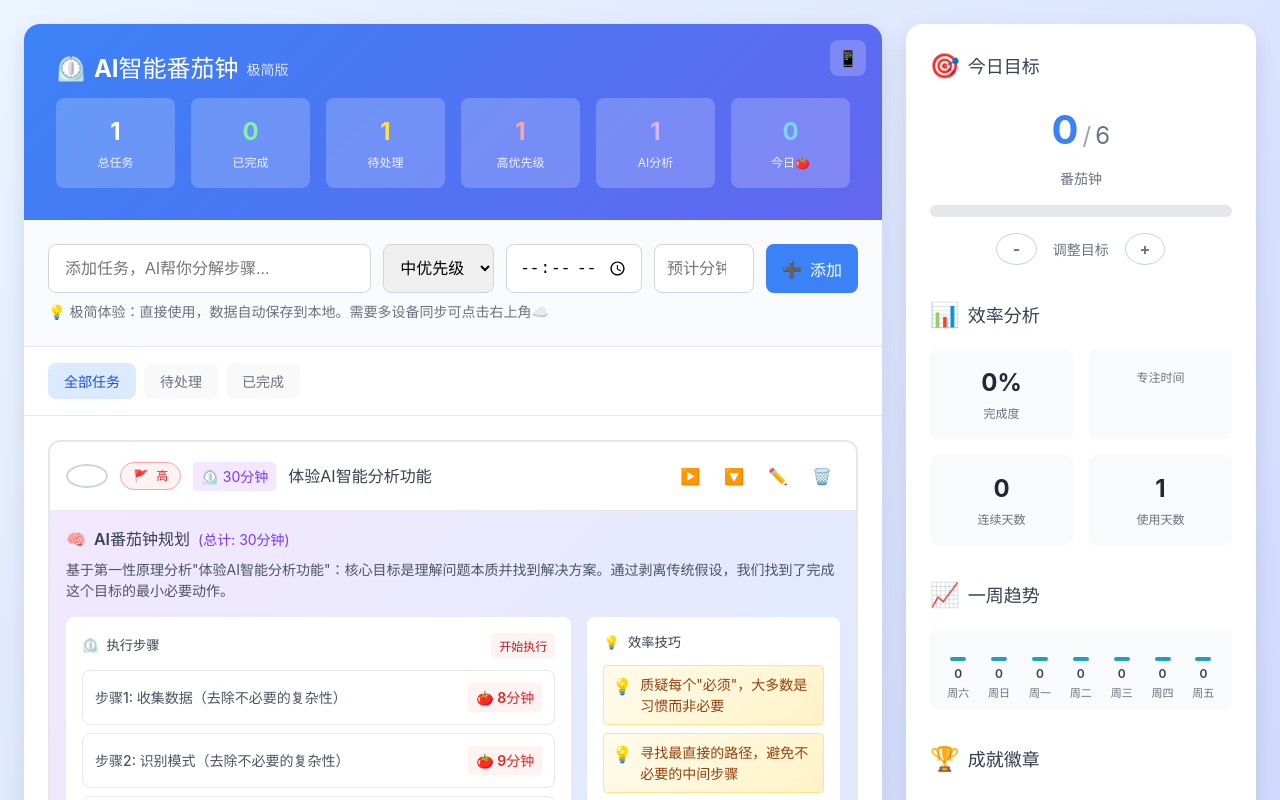
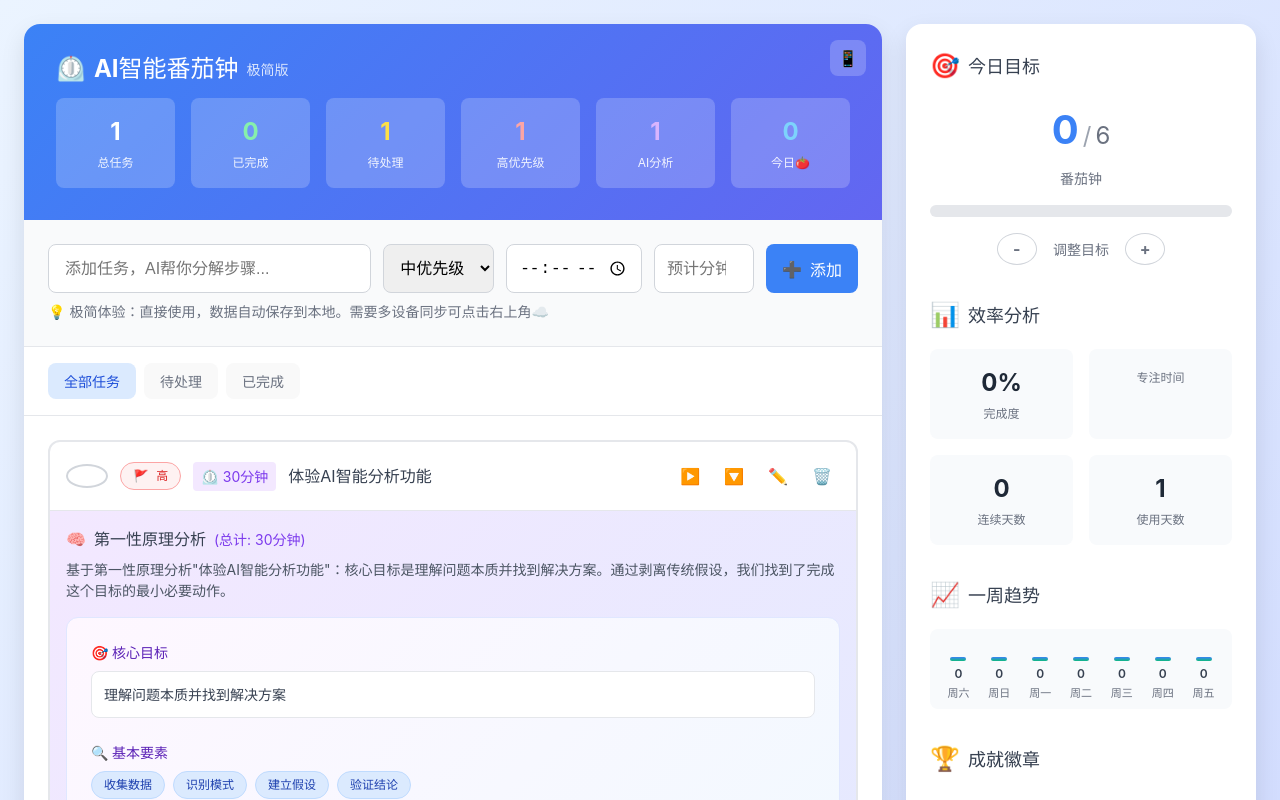
Before and after one commit to elicat001/ai-smart-pomodoro-timer, a React (Vite) app: page / in a window 1280 px wide. Both pictures are taken after a click on the button "AI智能分析". Shown: the top 800 px of the page. Built offline with nearby package versions, Linux system fonts and the light colour scheme.

Commit message:
Update App.jsx

```diff
--- a/src/App.jsx
+++ b/src/App.jsx
@@ -1055,13 +1055,13 @@ const WorkOrganizer = () => {
                         </div>
                       </div>
 
-                      {/* AI分析结果 */}
+                      {/* 第一性原理AI分析结果 */}
                       {task.aiAnalysis && expandedAnalysis.has(task.id) && (
                         <div className="analysis-section">
                           <div className="analysis-header">
                             <h4 className="analysis-title">
                               <Icons.Brain />
-                              AI番茄钟规划
+                              第一性原理分析
                               <span className="analysis-duration">
                                 (总计: {formatDuration(task.aiAnalysis.totalDuration)})
                               </span>
@@ -1071,13 +1071,39 @@ const WorkOrganizer = () => {
                             </p>
                           </div>
 
+                          {/* 第一性原理核心信息 */}
+                          <div className="first-principles-overview">
+                            <div className="principle-item">
+                              <h6 className="principle-title">🎯 核心目标</h6>
+                              <p className="principle-content">{task.aiAnalysis.coreObjective}</p>
+                            </div>
+
+                            <div className="principle-item">
+                              <h6 className="principle-title">🔍 基本要素</h6>
+                              <div className="elements-list">
+                                {task.aiAnalysis.fundamentalElements?.map((element, index) => (
+                                  <span key={index} className="element-tag">{element}</span>
+                                ))}
+                              </div>
+                            </div>
+
+                            <div className="principle-item">
+                              <h6 className="principle-title">❓ 质疑假设</h6>
+                              <ul className="assumptions-list">
+                                {task.aiAnalysis.assumptions?.map((assumption, index) => (
+                                  <li key={index} className="assumption-item">{assumption}</li>
+                                ))}
+                              </ul>
+                            </div>
+                          </div>
+
                           <div className="analysis-content">
-                            {/* 番茄钟步骤 */}
+                            {/* 第一性原理执行步骤 */}
                             <div className="steps-section">
                               <div className="steps-header">
                                 <h5 className="steps-title">
                                   <Icons.Timer />
-                                  执行步骤
+                                  最小必要动作
                                 </h5>
                                 {task.subtasks.length === 0 && (
                                   <button
@@ -1152,9 +1178,16 @@ const WorkOrganizer = () => {
                               ) : (
                                 <div className="steps-preview">
                                   {task.aiAnalysis.steps.map((step, index) => (
-                                    <div key={index} className="step-preview">
-                                      <div className="step-text">
-                                        步骤{step.order}: {step.text}
+                                    <div key={index} className="step-preview first-principles-step">
+                                      <div className="step-content">
+                                        <div className="step-text">
+                                          步骤{step.order}: {step.text}
+                                        </div>
+                                        {step.principle && (
+                                          <div className="step-principle">
+                                            💡 {step.principle}
+                                          </div>
+                                        )}
                                       </div>
                                       <div className="step-duration">
                                         🍅 {formatDuration(step.duration)}
@@ -1165,16 +1198,26 @@ const WorkOrganizer = () => {
                               )}
                             </div>
 
-                            {/* 实用技巧 */}
-                            <div className="tips-section">
-                              <h5 className="tips-title">
+                            {/* 第一性原理洞察 */}
+                            <div className="insights-section">
+                              <h5 className="insights-title">
                                 <Icons.Lightbulb />
-                                效率技巧
+                                第一性原理洞察
                               </h5>
+                              <ul className="insights-list">
+                                {task.aiAnalysis.firstPrinciplesInsights?.map((insight, index) => (
+                                  <li key={index} className="insight-item">
+                                    <span className="insight-icon">🧠</span>
+                                    <span>{insight}</span>
+                                  </li>
+                                ))}
+                              </ul>
+
+                              <h6 className="tips-subtitle">效率原则</h6>
                               <ul className="tips-list">
                                 {task.aiAnalysis.tips.map((tip, index) => (
                                   <li key={index} className="tip-item">
-                                    <span className="tip-icon">💡</span>
+                                    <span className="tip-icon">⚡</span>
                                     <span>{tip}</span>
                                   </li>
                                 ))}
```
